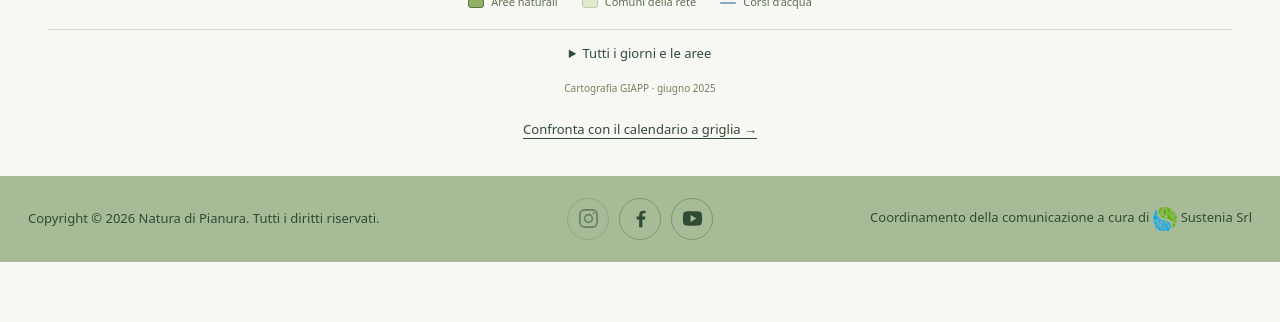
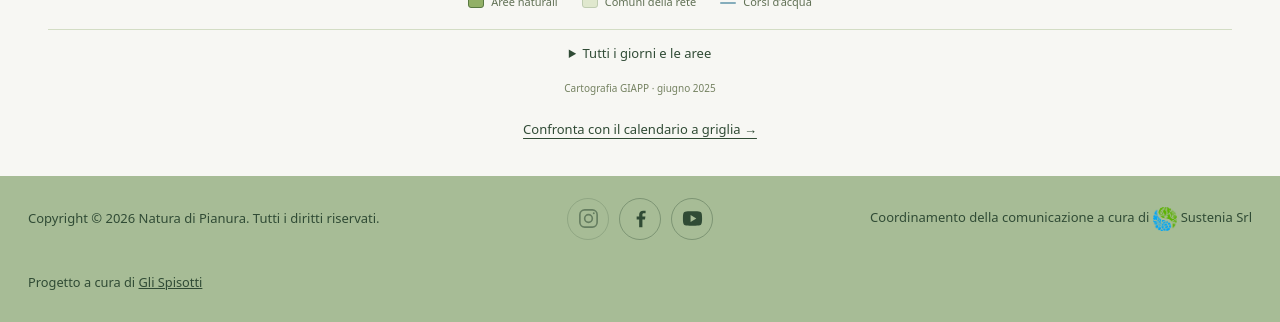
Before and after one commit to LauraSustenia/avvento, a Jekyll site: the page built from index.html, in a window 1280 px wide and 900 px high, scrolled down 1327 px, cut to the strip 578-900 px from the top of the window. Built offline with Jekyll 4.4.1, drawn with Linux system fonts in a browser that asks for light colours; before the commit the page ends 2167 px from its top, so only the background shows below that.

Commit message:
footer salvato

```diff
--- a/_includes/footer.html
+++ b/_includes/footer.html
@@ -34,4 +34,11 @@
       >
     </a> Sustenia Srl
   </p>
+  <p style="font-size: 0.8rem; margin: 0.5rem 0;">
+      Progetto a cura di
+      <a href="https://glispisotti.github.io"
+        target="_blank"
+        rel="noopener"
+        style="color: inherit;">Gli Spisotti</a>
+    </p>
 </footer>
```
